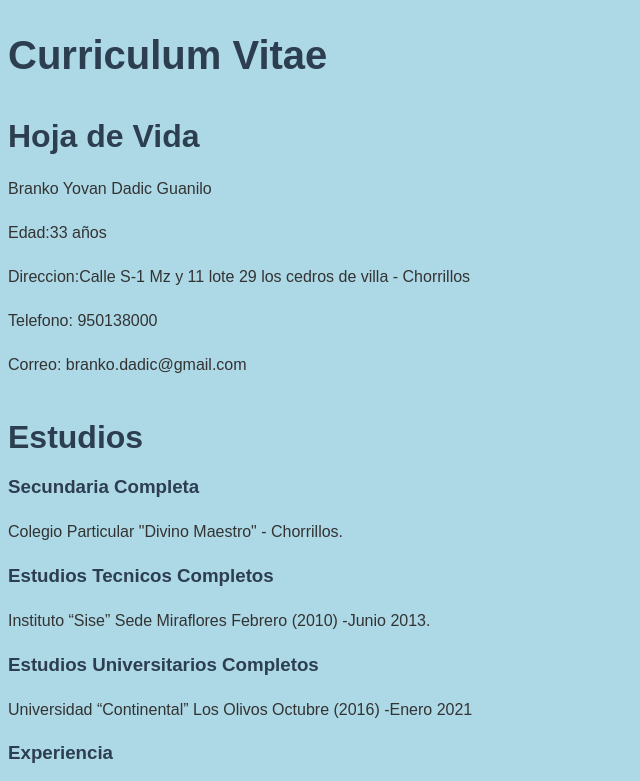
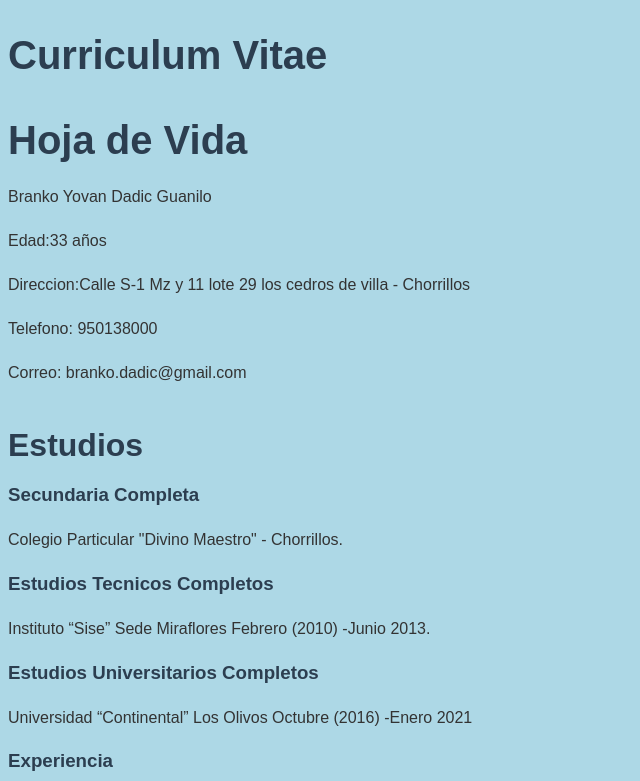
Before and after one commit to bdadic/CV, a plain HTML site: page index.html in a window 1280 px wide. Shown: the top 781 px of the page, without its empty margins (0-640 px from the left). Drawn offline with Linux system fonts and the light colour scheme.

Commit message:
Update index.html

```diff
--- a/index.html
+++ b/index.html
@@ -11,7 +11,7 @@
         <h1>Curriculum Vitae</h1>
     </section>
     <section id="sobre-mi">
-        <h2>Hoja de Vida</h2>
+        <h1>Hoja de Vida</h1>
         <p>Branko Yovan Dadic Guanilo</p>
         <p>Edad:33 años</p>
         <p>Direccion:Calle S-1 Mz y 11 lote 29 los cedros de villa - Chorrillos</p>
```
